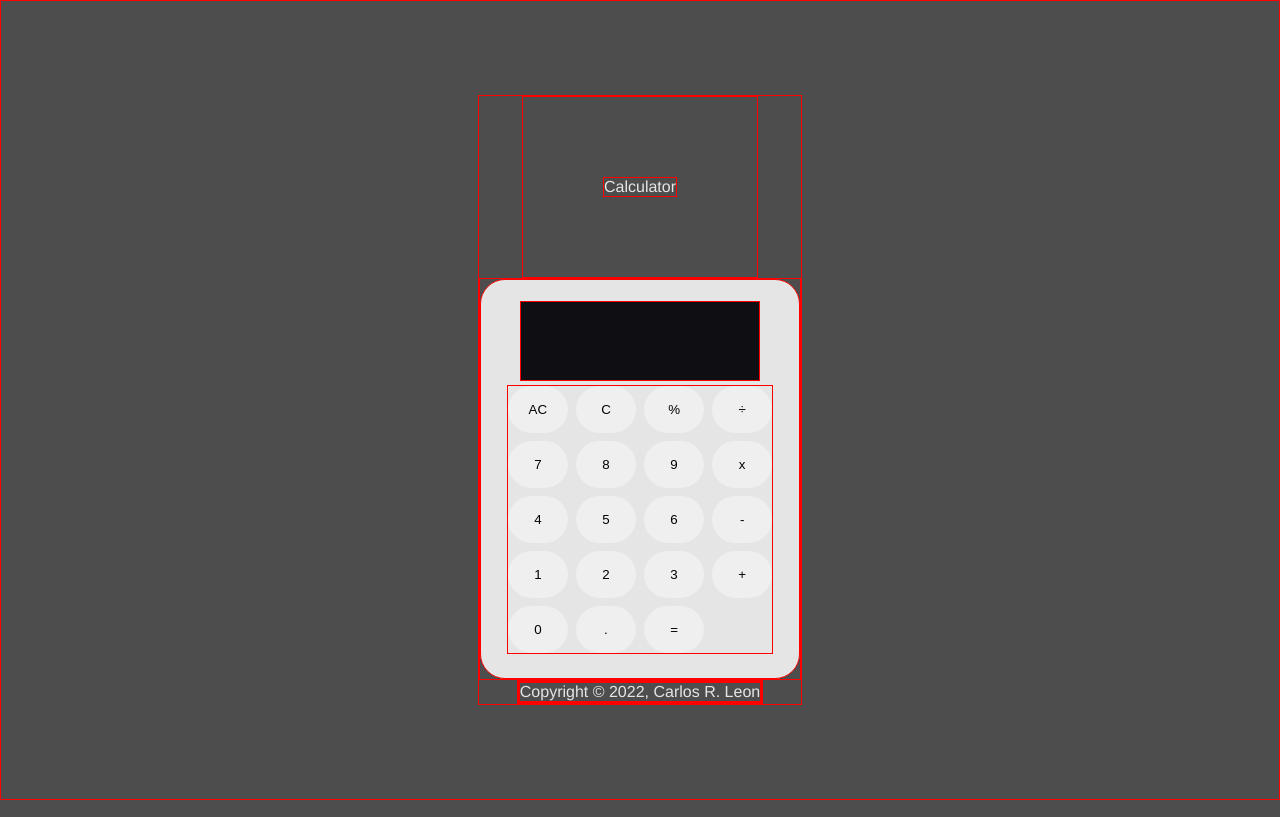
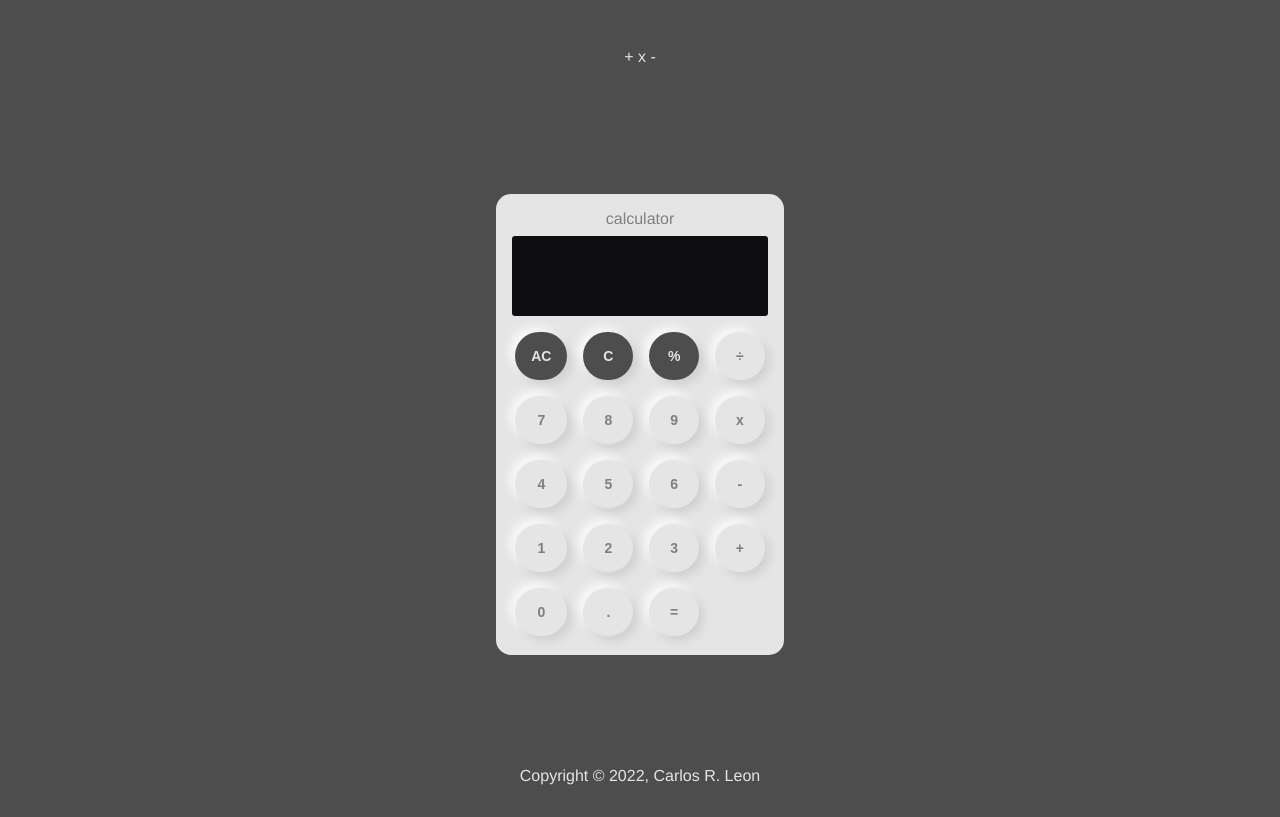
Before and after one commit to CarlosLeon0831/calculator, a plain HTML site: page index.html in a window 1280 px wide. Drawn offline with Linux system fonts and the light colour scheme.

Commit message:
Improve calculator frame UI organization

```diff
--- a/index.html
+++ b/index.html
@@ -10,15 +10,16 @@
   </head>
   <body>
     <header>
-      <div class="header">Calculator</div>
+      <div class="header">+ x -</div>
     </header>
     <main>
       <div class="calculator__frame">
+        <div class="brand">calculator</div>
         <div class="screen"></div>
         <div class="button__grid">
-          <button>AC</button>
-          <button>C</button>
-          <button>%</button>
+          <button class="grayButton">AC</button>
+          <button class="grayButton">C</button>
+          <button class="grayButton">%</button>
           <button>÷</button>
 
           <button>7</button>
--- a/style.css
+++ b/style.css
@@ -1,6 +1,6 @@
-* {
+/* * {
   border: 1px solid red;
-}
+} */
 
 *,
 *::before,
@@ -26,22 +26,50 @@ body {
 html,
 body {
   background-color: #4d4d4d;
+}
+
+header {
+  text-align: center;
+  padding: 3rem;
+  margin-top: 0;
   display: flex;
   flex-direction: column;
   align-items: center;
   justify-content: center;
 }
 
-header {
-    text-align: center;
-    padding: 5rem;
-    margin-top: 0;
-}
-
 button {
   border: none;
   border-radius: 50px;
-  padding: 1rem 1.3rem;
+  padding: 1rem;
+  background: #e5e5e5;
+  color: #7F7F7F;
+  box-shadow: 5px 5px 10px #d0d0d0, -5px -5px 10px #fafafa;
+  font-weight: bold;
+  font-size: 14px;
+}
+
+.grayButton {
+  background-color: #4D4D4D;
+  color: #e5e5e5;
+}
+
+main {
+  padding: 5rem;
+  display: flex;
+  flex-direction: column;
+  align-items: center;
+  justify-content: center;
+}
+
+footer {
+  margin-top: auto;
+  bottom: 0px;
+  padding: 2rem;
+  display: flex;
+  flex-direction: column;
+  align-items: center;
+  justify-content: center;
 }
 
 .header,
@@ -54,26 +82,31 @@ button {
 .calculator__frame {
   flex-direction: column;
   background-color: #e5e5e5;
-  height: 25rem;
-  width: 20rem;
+  height: 30rem;
+  width: 18rem;
   align-items: center;
   justify-content: center;
-  border-radius: 25px;
+  border-radius: 15px;
+  padding: 1rem;
+}
+
+.brand {
+  color: #7F7F7F;
+  padding-bottom: 0.5rem;
 }
 
 .screen {
   background-color: #0f0e12;
+  padding: 1rem;
+  width: 100%;
   height: 5rem;
-  width: 15rem;
+  border-radius: 3px;
 }
 
 .button__grid {
   display: grid;
   grid-template-columns: repeat(4, 1fr);
-  grid-gap: 0.5rem;
+  grid-gap: 1rem;
   margin: 0.2rem;
+  margin-top: 1rem;
 }
-
-.footer {
-
-}
```
Lines whose indentation alone changed are shown as unchanged.
